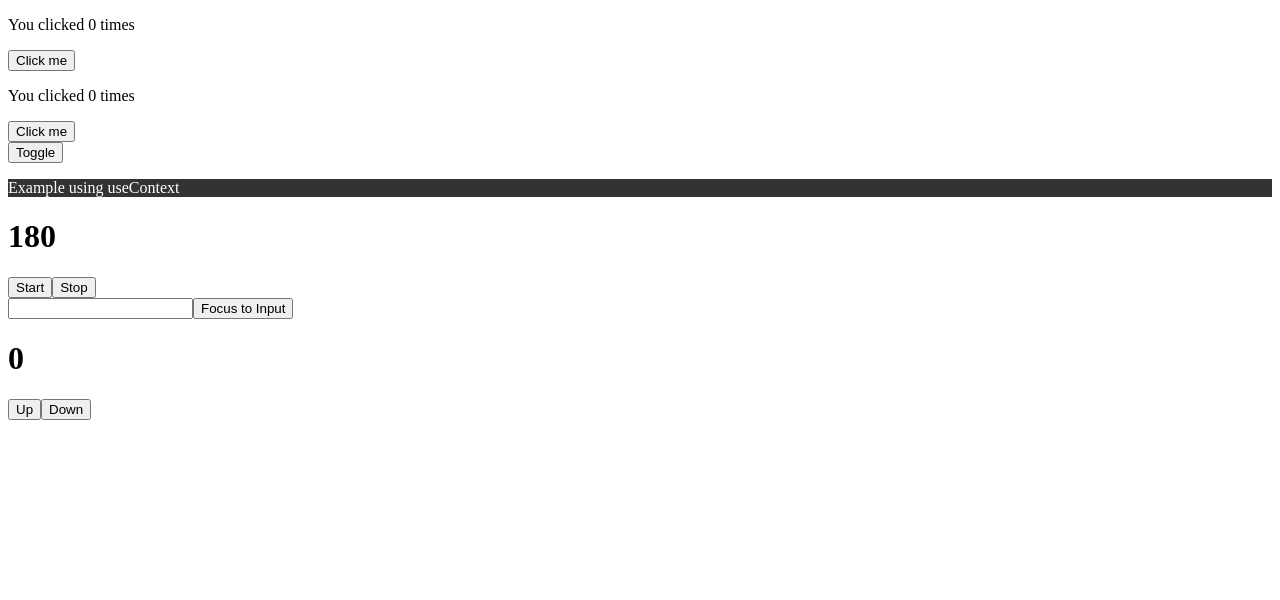
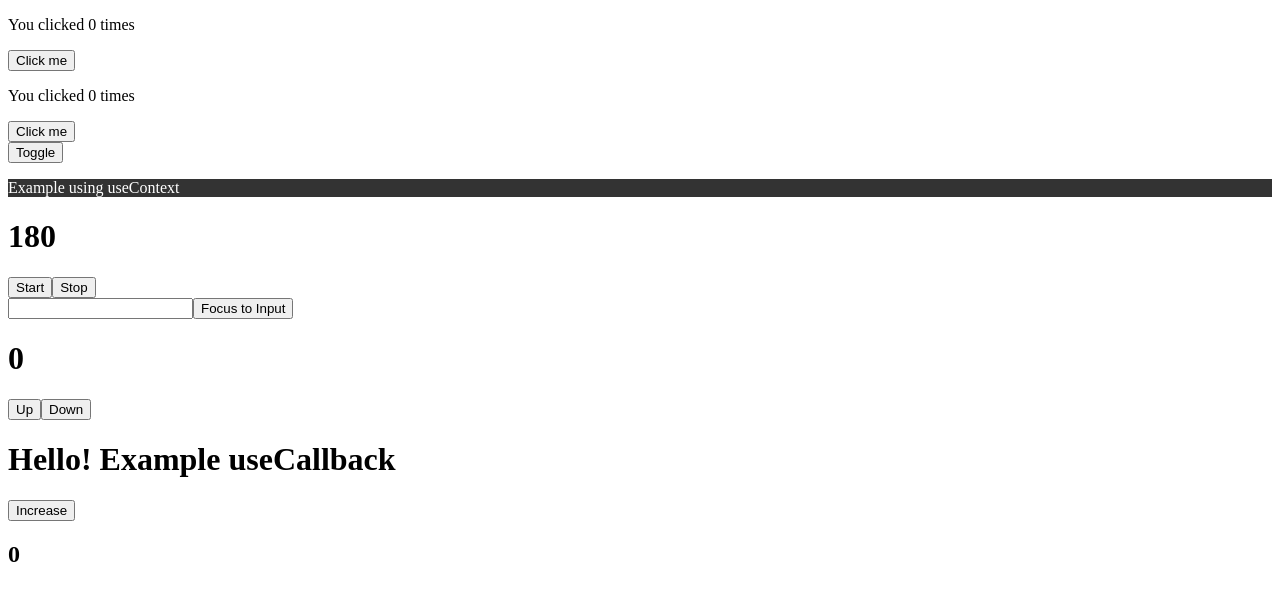
Before and after one commit to hoangle-agilityio/react-training, a React (Vite) app in the folder example-react-hooks/: page / in a window 1280 px wide. Shown: the top 600 px of the page. Built offline with nearby package versions, Linux system fonts and the light colour scheme.

Commit message:
feat: make some code about useCallback

```diff
--- /dev/null
+++ b/example-react-hooks/src/components/Memo.tsx
@@ -0,0 +1,14 @@
+import { memo } from "react";
+
+function ExampleMemo({ onIncrease }: any) {
+  console.log("re-render");
+
+  return (
+    <>
+      <h1>Hello! Example useCallback</h1>
+      <button onClick={onIncrease}>Increase</button>
+    </>
+  );
+}
+
+export default memo(ExampleMemo);
--- /dev/null
+++ b/example-react-hooks/src/components/UseCallback.tsx
@@ -0,0 +1,17 @@
+import { useCallback, useState } from "react";
+import ExampleMemo from "./Memo";
+
+export default function ExampleUseCallback() {
+  const [count, setCount] = useState(0);
+
+  const handleIncrease = useCallback(() => {
+    setCount(prevCount => prevCount + 1);
+  }, []);
+
+  return (
+    <div>
+      <ExampleMemo onIncrease={handleIncrease} />
+      <h2>{count}</h2>
+    </div>
+  );
+}
--- a/example-react-hooks/src/main.tsx
+++ b/example-react-hooks/src/main.tsx
@@ -1,5 +1,6 @@
 import React from 'react'
 import ReactDOM from 'react-dom'
+import ExampleUseCallback from './components/UseCallback'
 import ExampleUseContext from './components/UseContext'
 import ExampleEffect from './components/UseEffect'
 import ExampleUseReducer from './components/UseReducer'
@@ -13,6 +14,7 @@ ReactDOM.render(
     <ExampleUseContext />
     <ExampleUseRef />
     <ExampleUseReducer />
+    <ExampleUseCallback />
   </React.StrictMode>,
   document.getElementById('root')
 )
```
